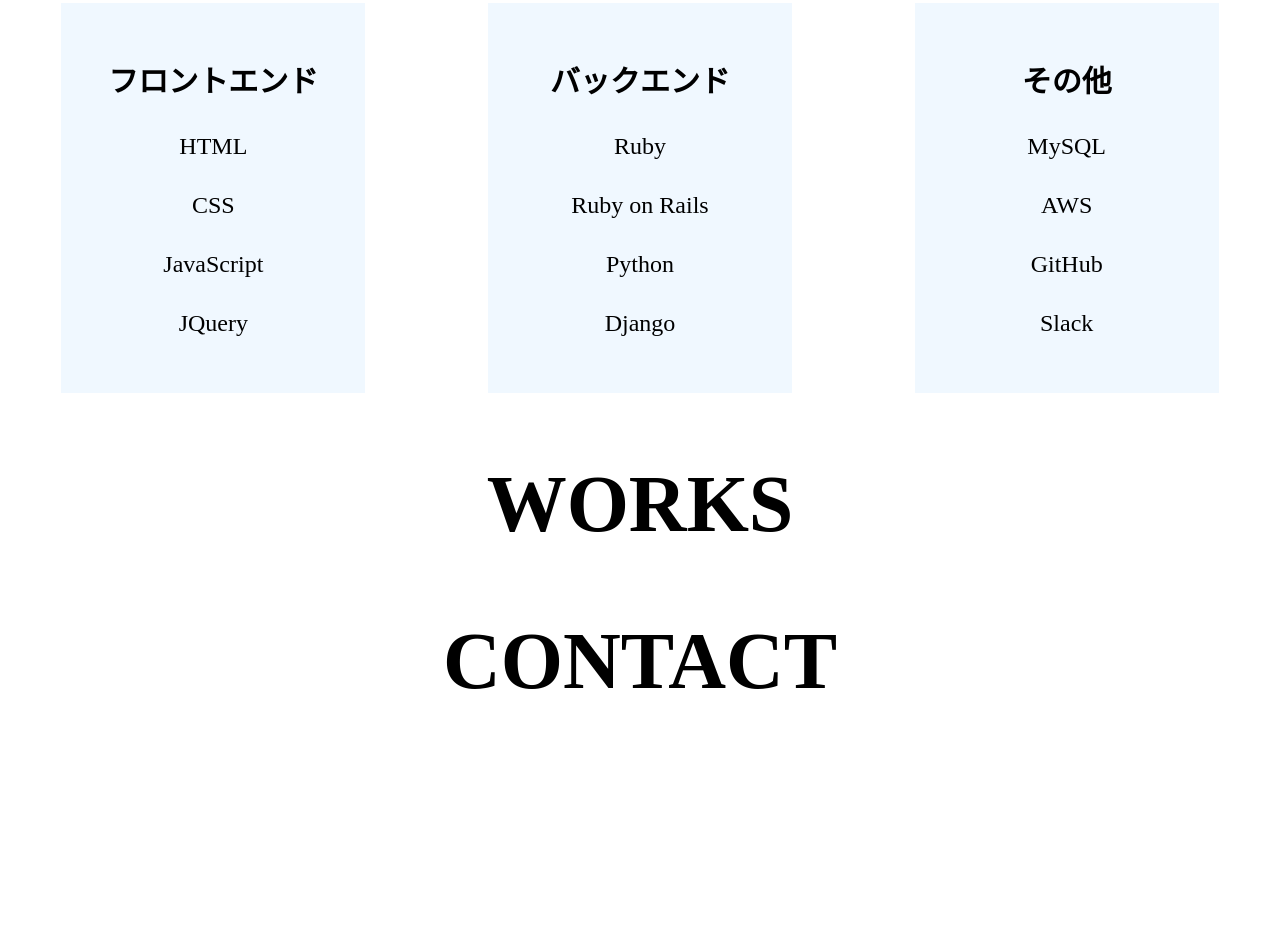
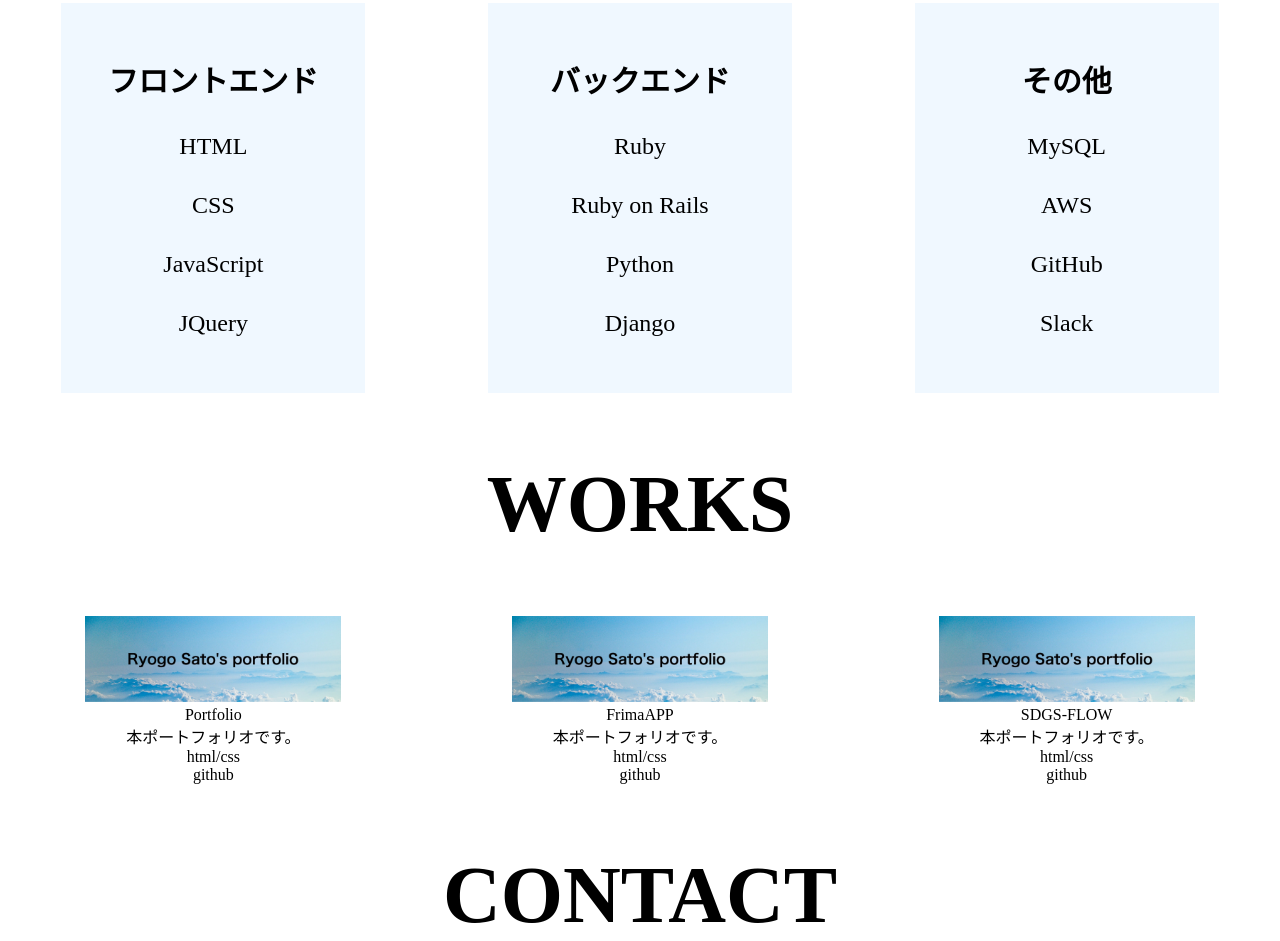
Before and after one commit to ryogosato/portfolio, a plain HTML site: page index.html in a window 1280 px wide. Shown: the part 1180-2121 px from the top of the page. Before the commit the page ends 1887 px from the top, so only its background shows below. Drawn offline with Linux system fonts and the light colour scheme.

Commit message:
frame OK

```diff
--- a/index.html
+++ b/index.html
@@ -79,9 +79,59 @@
         </div>
       </div>
     </div>
-    <div class="works-header menu-header">
-      <h2 class="works-header-title">WORKS</h2>
+    <div class="works-box">
+      <div class="works-header menu-header">
+        <h2 class="works-header-title">WORKS</h2>
+      </div>
+      <div class="works-content">
+        <div class="works-card">
+          <img src="img/portfolio.jpg" alt="portfolio img" width="100%">
+          <div class="works-title">
+            Portfolio
+          </div>
+          <div class="works-description">
+            本ポートフォリオです。
+          </div>
+          <div class="language">
+            html/css
+          </div>
+          <div class="github">
+            github
+          </div>
+        </div>
+        <div class="works-card">
+          <img src="img/portfolio.jpg" alt="portfolio img" width="100%">
+          <div class="works-title">
+            FrimaAPP
+          </div>
+          <div class="works-description">
+            本ポートフォリオです。
+          </div>
+          <div class="language">
+            html/css
+          </div>
+          <div class="github">
+            github
+          </div>
+        </div>
+        <div class="works-card">
+          <img src="img/portfolio.jpg" alt="portfolio img" width="100%">
+          <div class="works-title">
+            SDGS-FLOW
+          </div>
+          <div class="works-description">
+            本ポートフォリオです。
+          </div>
+          <div class="language">
+            html/css
+          </div>
+          <div class="github">
+            github
+          </div>
+        </div>
+      </div>
     </div>
+
     <div class="contact-header menu-header">
       <h2 class="contact-header-title">CONTACT</h2>
     </div>
--- a/style.css
+++ b/style.css
@@ -75,3 +75,13 @@ h2{
   margin: 32px;
   font-size: 24px;
 }
+
+.works-content{
+  display: flex;
+  justify-content: space-around;
+}
+
+.works-card{
+  width: 20%;
+  text-align: center;
+}
```
Also changed, not shown: img/portfolio.jpg (added).
